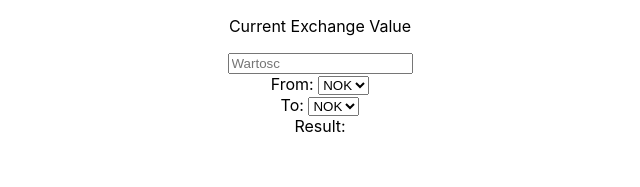
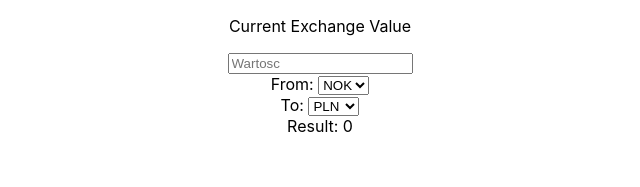
Before and after one commit to asaser/CurrentExchangeReact, a React (Create React App) app: page / in a window 1280 px wide. Shown: the top 187 px of the page, without its empty margins (320-960 px from the left). Built offline with nearby package versions, Linux system fonts and the light colour scheme.

Commit message:
add compoents to calculator

```diff
--- a/src/components/Calculators/Calculator.js
+++ b/src/components/Calculators/Calculator.js
@@ -1,31 +1,46 @@
 import React, { useState } from 'react';  //dodanie HOOKow
+
+// state = {
+//     amount: 0,
+//     currencyFrom: 'NOK',
+//     currencyTo: 'PLN'
+// }
+
+// this.useState({ currencyFrom: event.target.value}, () => {
+//     aktualny stan aplikacji
+// })
+
+function Select({ value, setCurrency }) {
+    return (
+    <select value = {value} onChange = {(event) => { setCurrency(event.target.value); }}>
+        <option value="NOK">NOK</option>
+        <option value="PLN">PLN</option>
+    </select>
+    );
+}
 
 function Calculator() {
 
     const [amount, setAmount] = useState(0);
+    const [currencyFrom, setCurrencyFrom] = useState('NOK');
+    const [currencyTo, setCurrencyTo] = useState('PLN');
 
     return (
     <form>
         <div>
-            <input type="number" placeholder="Wartosc" onChange = {(event) => { amount = event.target.value} }></input>
+            <input type="number" placeholder="Wartosc" onChange = {(event) => { setAmount(event.target.value); }}></input>
         </div>
 
         <div>
             <span>From: </span>
-            <select onChange = {(event) => console.log(event.target.value)}>
-                <option value="NOK">NOK</option>
-                <option value="PLN">PLN</option>
-            </select>
+            <Select value = {currencyFrom} setCurrency = {setCurrencyFrom}></Select>
         </div>
 
         <div>
             <span>To: </span>
-            <select onChange = {(event) => console.log(event.target.value)}>
-                <option value="NOK">NOK</option>
-                <option value="PLN">PLN</option>
-            </select>
+            <Select value = {currencyTo} setCurrency = {setCurrencyTo}></Select>
         </div>
-        <div>Result: </div>
+        <div>Result: {amount}</div>
     </form>
     );
 }
```
